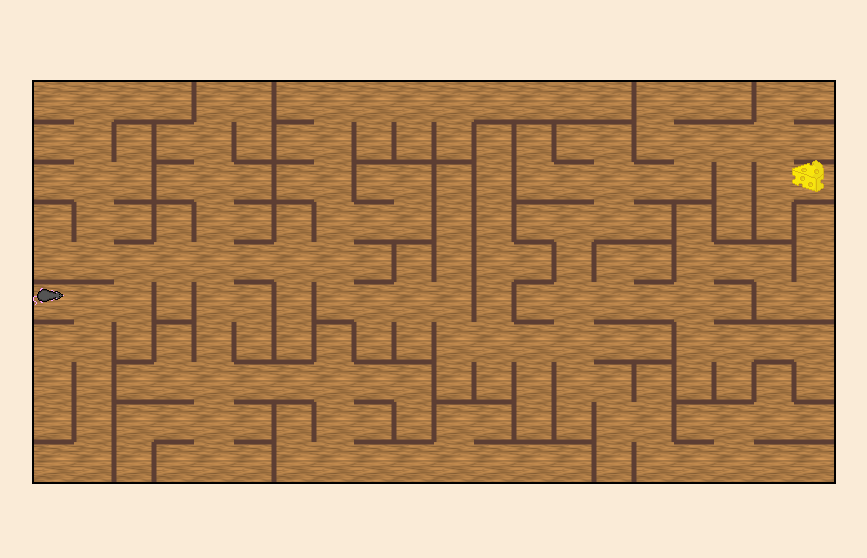
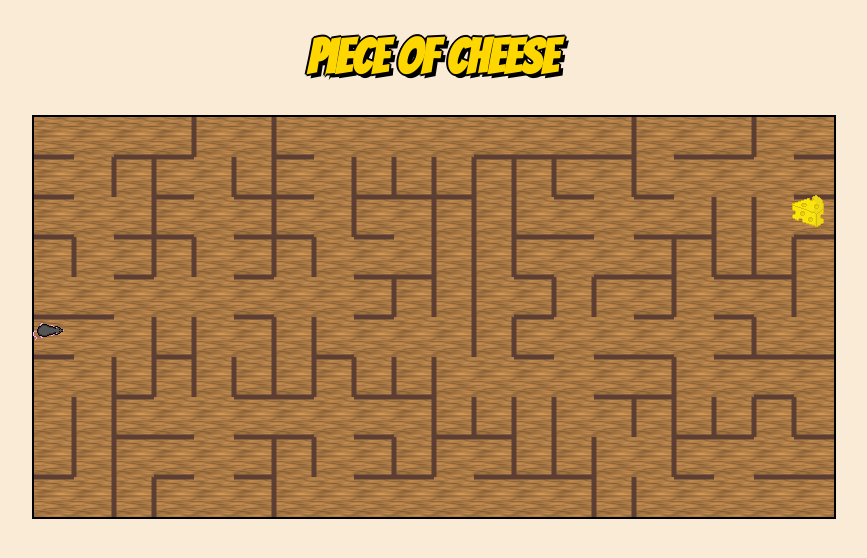
Before and after one commit to jghinestrosa/piece-of-cheese, a website: page index.html in a window 1280 px wide. Shown: the whole page, without its empty margins (208-1075 px from the left). Drawn offline with Linux system fonts and the light colour scheme.

Commit message:
Add a title using a new font

```diff
--- a/index.html
+++ b/index.html
@@ -3,9 +3,11 @@
   <head>
     <meta http-equiv="content-type" content="text/html; charset=utf-8" />
     <link rel="stylesheet" href="styles/style.css" />
+    <link href='https://fonts.googleapis.com/css?family=Bangers' rel='stylesheet' type='text/css'>
     <title>Piece of Cheese</title>
   </head>
   <body>
+    <h1 class="title">Piece of Cheese</h1>
     <div id="canvas-wrapper">
       <canvas id="maze" width="800" height="400"></canvas>
       <canvas id="player" width="800" height="400"></canvas>
--- a/styles/style.css
+++ b/styles/style.css
@@ -6,14 +6,21 @@ html, body {
 }
 
 body {
-  background: antiquewhite;
+  background: #faebd7;
+}
+
+.title {
+  text-align: center;
+  font-family: 'Bangers', cursive;
+  font-size: 3em;
+  color: #ffd700;
+  text-shadow: 2px 0 0 #000, -2px 0 0 #000, 0 2px 0 #000, 0 -2px 0 #000, 1px 1px #000, -1px -1px 0 #000, 1px -1px 0 #000, -1px 1px 0 #000, 4px 4px 0 black;
 }
 
 #canvas-wrapper {
   width: 800px;
   height: 400px;
   position: relative;
-  top: 10%;
   margin: 0 auto;
 }
 
```
